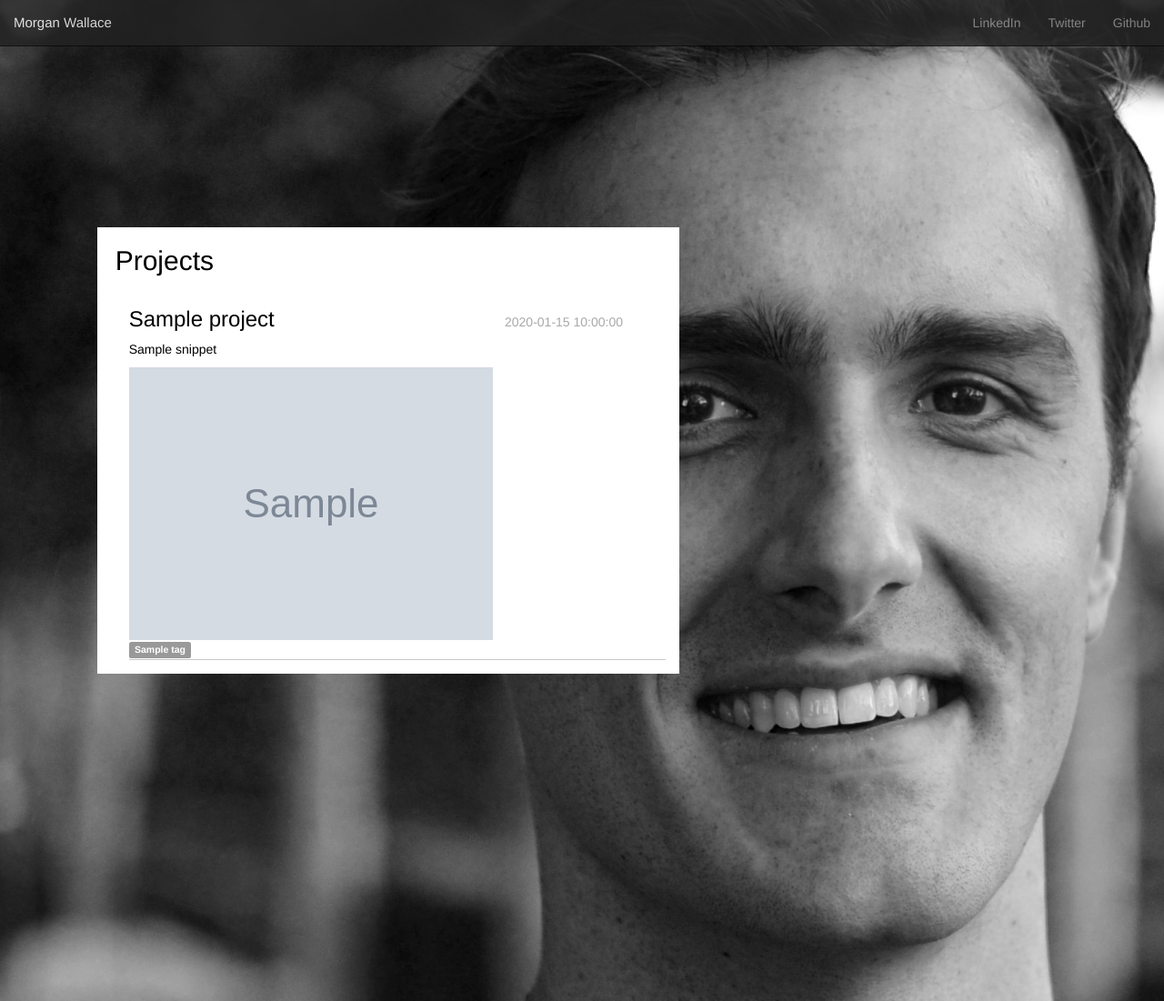
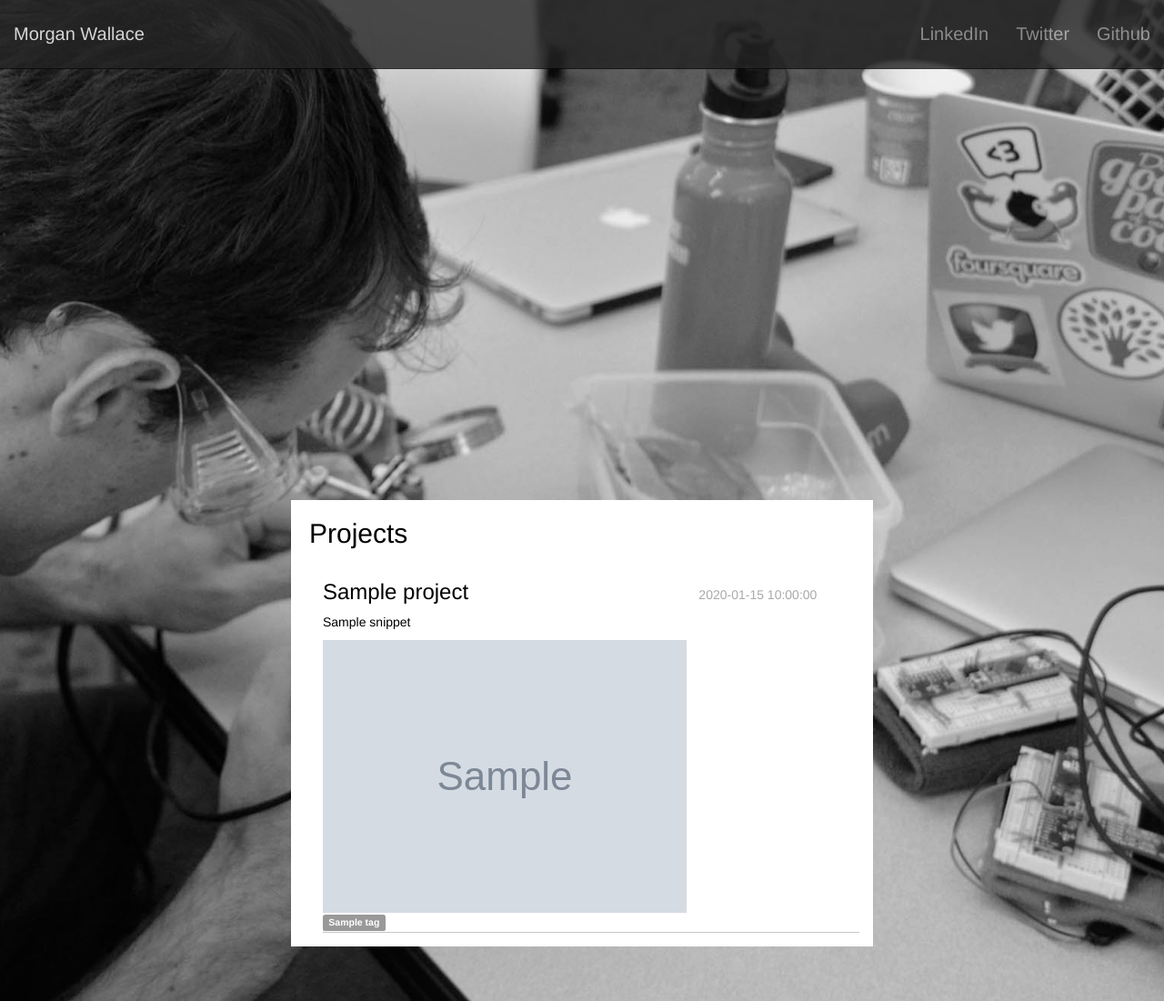
Before and after one commit to morganwallace/flask_portfolio, a Flask app: template templates/tags.html in a window 1280 px wide. Shown: the whole page at 91% size. Run offline with Flask 2, Linux system fonts and the light colour scheme; the template is opened without the code that fills it: most values are stand-ins (such as "Sample title", 1, 10 or a date in 2020); grey boxes marked "Sample" are stand-in pictures; some libraries are stand-ins or nearby versions.

Commit message:
new bg image, smaller/more pics

```diff
--- a/config.py
+++ b/config.py
@@ -13,3 +13,8 @@ CSRF_ENABLED = True
 
 # Connect to the database
 # SQLALCHEMY_DATABASE_URI = 'sqlite:///' + os.path.join(basedir, 'database.db')
+THUMBNAIL_ALIASES = {
+    '': {
+        'avatar': {'size': (50, 50), 'crop': True},
+    },
+}
--- a/requirements.txt
+++ b/requirements.txt
@@ -1,3 +1,4 @@
+Django==1.7.1
 Flask==0.9
 Flask-KVSession==0.6.1
 Flask-Login==0.2.11
@@ -10,11 +11,13 @@ Flask-WTF==0.9.5
 Jinja2==2.6
 Mako==1.0.0
 MarkupSafe==0.23
+Pillow==2.6.1
 SQLAlchemy==0.7.8
 WTForms==1.0.5
 Werkzeug==0.8.3
 alembic==0.6.5
 blinker==1.3
+easy-thumbnails==2.2
 itsdangerous==0.24
 psycopg2==2.4.5
 python-openid==2.2.5
--- a/static/css/style.css
+++ b/static/css/style.css
@@ -1,8 +1,8 @@
-#wrap{
+/*#wrap{
 	margin-top: 50px;
 }
 
-
+*/
 
 body{
 	/*margin-top: 70px;*/
@@ -54,13 +54,11 @@ body{
 	font-weight: 300;
 }
 
-#about{
-	color: white;
-}
+
 
 #projectsViewer{
 	background-color: white;
-	margin-top: 200px;
+	margin-top: 500px;
 	/*box-shadow: 0px 0px 26px black;*/
 	margin-bottom: 30px;
 	padding-right: 0;
@@ -131,6 +129,14 @@ body{
 	border-radius: 3px;
 	box-shadow: 0px 0px 25px rgba(0,0,0,0.6)
 }
+
+.navbar-brand,
+.navbar-nav li a {
+    line-height: 75px;
+    height: 75px;
+    padding-top: 0;
+    font-size: 20px;
+}
 /*
 .container-fluid{
 	background-color: rgb(79, 80, 89);
--- a/static/js/main.js
+++ b/static/js/main.js
@@ -16,7 +16,7 @@ $("#add-project").submit(function(){
 	// return false
   })
 
-$("#bg").hide();
+
 
 $(window).load(function() {
 
--- a/templates/index.html
+++ b/templates/index.html
@@ -13,11 +13,12 @@
 
 </style>
 
-	<img id="bg" src='../static/img/longface.jpg' >
+	<img id="bg" src='../static/img/morganatwork.jpg' >
 
 <div class="container-fluid">
 	<div  class="row">
-		<div class="col-sm-6 col-sm-offset-1" id="projectsViewer">
+		<div >
+			<div class="col-sm-6 col-sm-offset-3" id="projectsViewer">
 				<h2 id="projects">Projects</h2>
 				<ul id="projectsList">
 					{% for project in projectsList %}
@@ -51,6 +52,7 @@
 			</div>
 		</div>
 	</div>
+</div>
 
 
 <script type="text/javascript">
--- a/templates/layout.html
+++ b/templates/layout.html
@@ -24,7 +24,8 @@
       <script src="https://oss.maxcdn.com/libs/respond.js/1.4.2/respond.min.js"></script>
     <![endif]-->
   <style type="text/css"></style><style id="holderjs-style" type="text/css"></style></head>
-
+  <script src="../static/js/jquery.min.js"></script>
+  <script type="text/javascript">$('#bg').hide()</script>
   <body>
 
     <div class="navbar navbar-inverse navbar-fixed-top" role="navigation">
@@ -91,7 +92,7 @@
     <!-- Bootstrap core JavaScript
     ================================================== -->
     <!-- Placed at the end of the document so the pages load faster -->
-    <script src="../static/js/jquery.min.js"></script>
+
     <script src="../static/js/bootstrap.min.js"></script>
     <script src="../static/js/main.js"></script>
 
```
Also changed, not shown: static/img/Application Error.html (deleted, +0 -16 lines), test.py (added, +17 -0 lines), app.py (line endings or trailing spaces), static/img/IMG_1409.JPG (added), static/img/hercubit/circuit.JPG, static/img/hercubit/prototype.JPG (added), static/img/morganatwork.JPG (added), 3 other files. Lines whose indentation alone changed are shown as unchanged.
